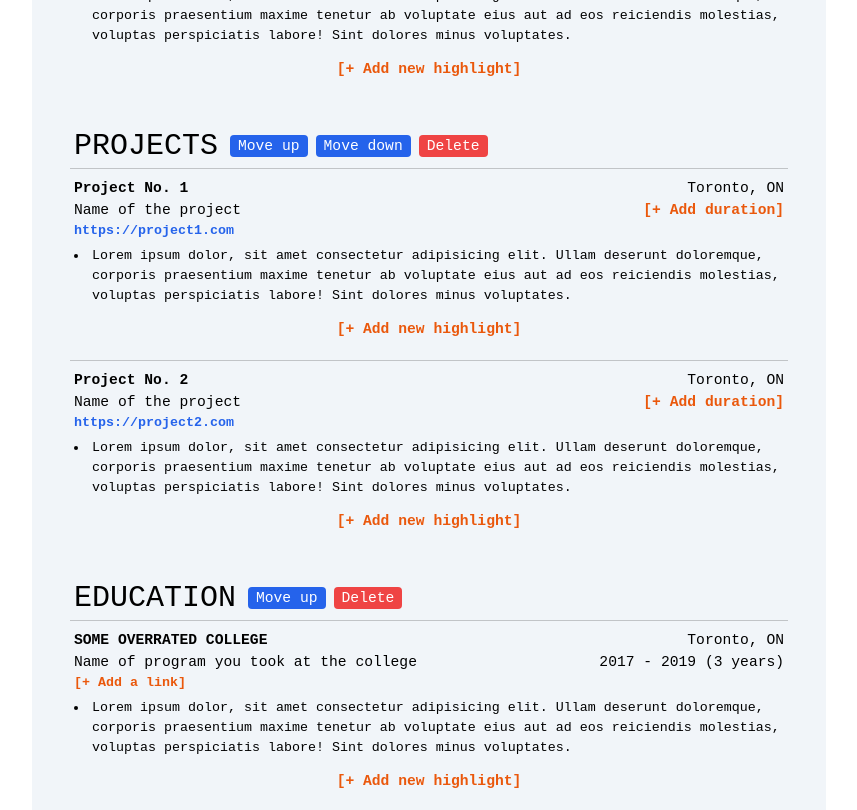
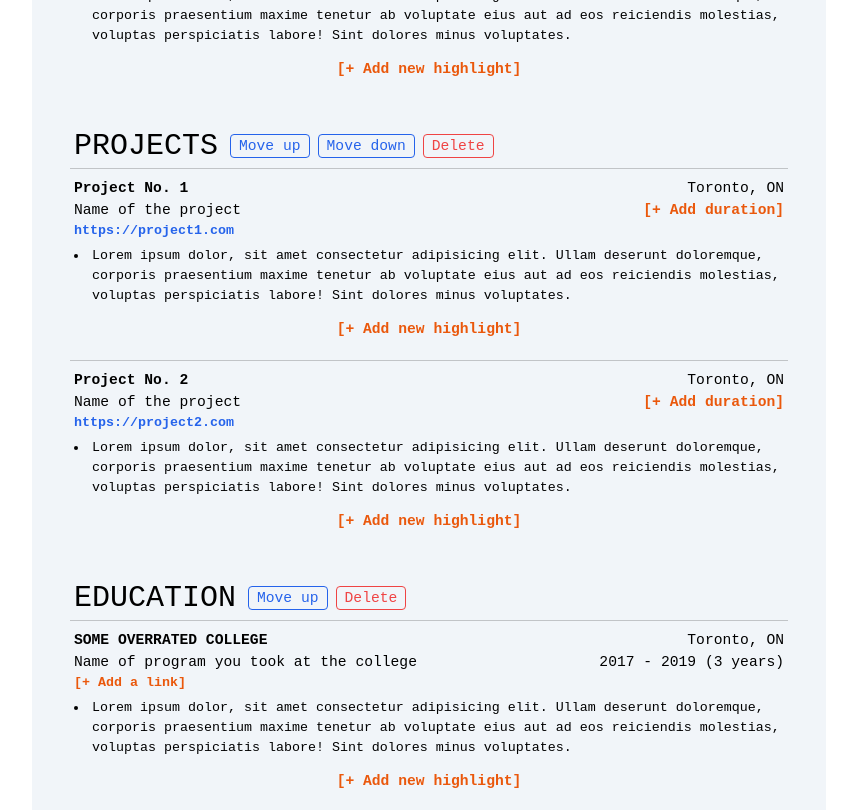
Before and after one commit to kien-ngo/classic-resume-builder, a Next.js app: page / in a window 1280 px wide. Shown: the part 1160-1970 px from the top of the page, without its empty margins (211-1068 px from the left). Built offline with nearby package versions, Linux system fonts and the light colour scheme.

Commit message:
style update

```diff
--- a/src/components/modals/ExternalLinkEditor.tsx
+++ b/src/components/modals/ExternalLinkEditor.tsx
@@ -69,8 +69,8 @@ export default function ExternalLinkEditor(props: TExternalLinkEditorProps) {
               <label className="text-white my-auto mr-3 w-[90px] text-right">URL</label>
               <input ref={inputLinkRef} className="text-white p-4 w-full" defaultValue={defaultValue.link} />
             </div>
-            <button className="text-red-600 mt-2 hover:underline" onClick={deleteItem}>
-              [DELETE THIS ITEM]
+            <button className="text-red-500 mt-2 hover:underline" onClick={deleteItem}>
+              [ DELETE THIS ITEM ]
             </button>
             <div className="flex flex-row flex-wrap justify-between w-[250px] mx-auto mt-5">
               <label htmlFor={htmlFor} className="btn btn-success" onClick={saveValue}>
--- a/src/components/modals/TextInputEditor.tsx
+++ b/src/components/modals/TextInputEditor.tsx
@@ -56,8 +56,8 @@ export default function TextInputEditor(props: TTextEditorProps) {
               defaultValue={defaultValue}
             />
             {isOptional && (
-              <button className="text-red-600 mt-2 hover:underline" onClick={deleteItem}>
-                [DELETE THIS ITEM]
+              <button className="text-red-500 mt-2 hover:underline" onClick={deleteItem}>
+                [ DELETE THIS ITEM ]
               </button>
             )}
             <div className="flex flex-row flex-wrap justify-between w-[250px] mx-auto mt-5">
--- a/src/components/modals/TextareaEditor.tsx
+++ b/src/components/modals/TextareaEditor.tsx
@@ -50,8 +50,8 @@ export default function TextareaEditor(props: TTextEditorProps) {
               defaultValue={defaultValue}
             ></textarea>
             {isOptional && (
-              <button className="text-red-600 mt-2 hover:underline" onClick={deleteItem}>
-                [DELETE THIS ITEM]
+              <button className="text-red-500 mt-2 hover:underline" onClick={deleteItem}>
+                [ DELETE THIS ITEM ]
               </button>
             )}
             <div className="flex flex-row flex-wrap justify-between w-[250px] mx-auto mt-5">
--- a/src/components/resume/DeleteSectionBtn.tsx
+++ b/src/components/resume/DeleteSectionBtn.tsx
@@ -10,7 +10,10 @@ export default function DeleteSectionBtn({ index, title }: { index: number; titl
     setSections(newData);
   };
   return (
-    <button className="bg-red-500 h-fit w-fit my-auto px-2 rounded text-white ml-2" onClick={deleteSection}>
+    <button
+      className="hover:bg-red-500 text-red-500 border border-red-500 h-fit w-fit my-auto px-2 rounded hover:text-white ml-2"
+      onClick={deleteSection}
+    >
       Delete
     </button>
   );
--- a/src/components/resume/MoveSectionDownBtn.tsx
+++ b/src/components/resume/MoveSectionDownBtn.tsx
@@ -10,7 +10,10 @@ export default function MoveSectionDownBtn({ index }: { index: number }) {
     setSections([...sections]);
   };
   return (
-    <button className="bg-blue-600 h-fit w-fit my-auto px-2 rounded text-white ml-2" onClick={moveBtnDown}>
+    <button
+      className="hover:bg-blue-600 border border-blue-600 text-blue-600 h-fit w-fit my-auto px-2 rounded hover:text-white ml-2"
+      onClick={moveBtnDown}
+    >
       Move down
     </button>
   );
--- a/src/components/resume/MoveSectionUpBtn.tsx
+++ b/src/components/resume/MoveSectionUpBtn.tsx
@@ -10,7 +10,10 @@ export default function MoveSectionUpBtn({ index }: { index: number }) {
     setSections([...sections]);
   };
   return (
-    <button className="bg-blue-600 h-fit w-fit my-auto px-2 rounded text-white ml-2" onClick={moveBtnUp}>
+    <button
+      className="hover:bg-blue-600 border border-blue-600 text-blue-600 h-fit w-fit my-auto px-2 rounded hover:text-white ml-2"
+      onClick={moveBtnUp}
+    >
       Move up
     </button>
   );
```
